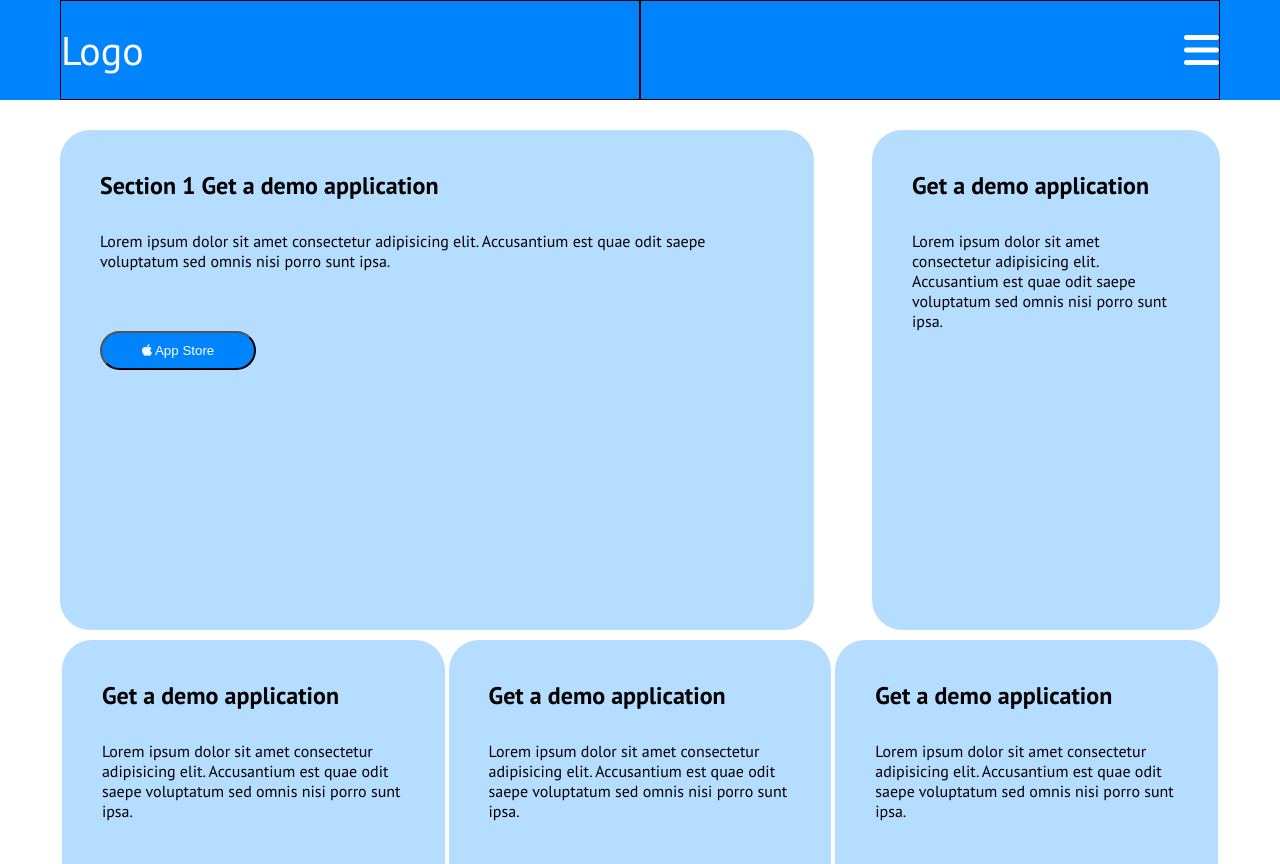
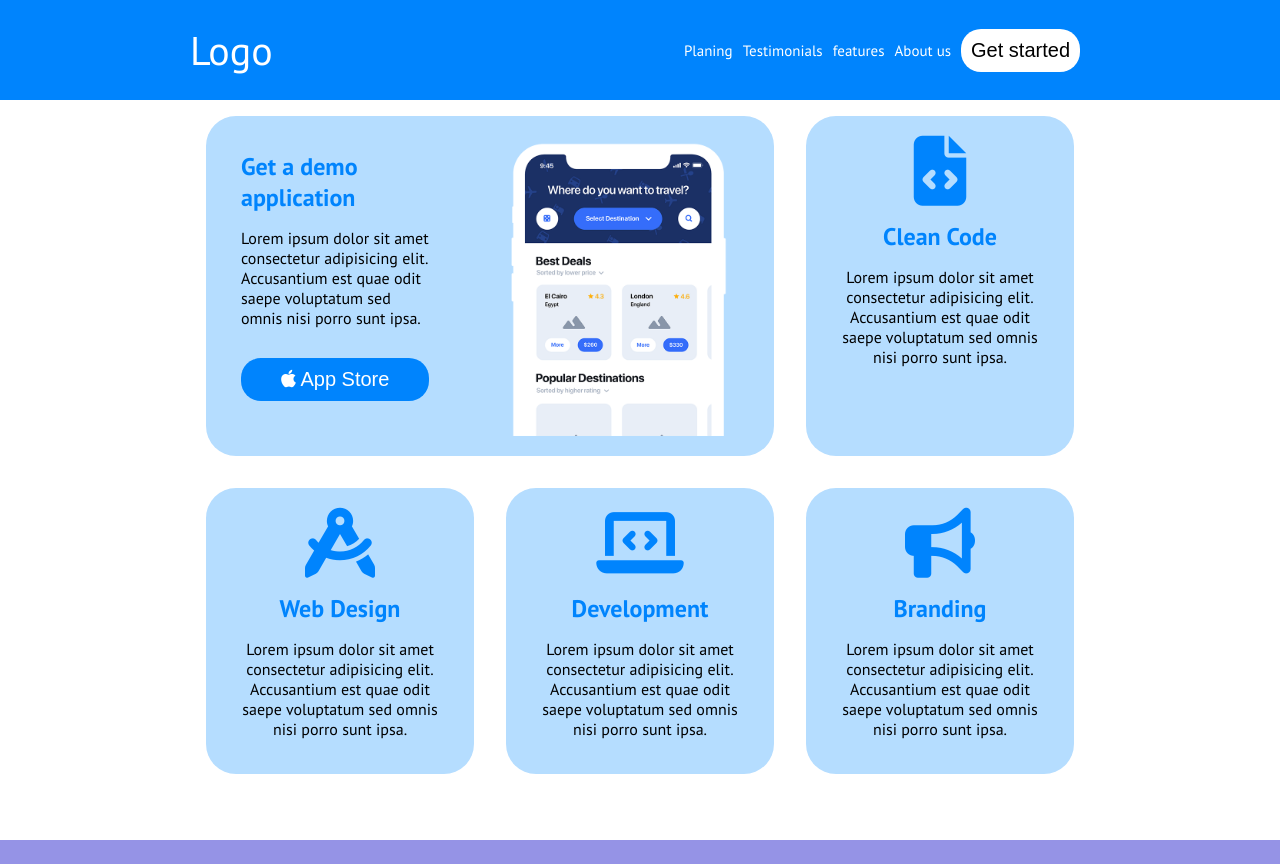
Before and after one commit to Steveh77/htmlcss-responsive-layout, a plain HTML site: page index.html in a window 1280 px wide. Shown: the top 864 px of the page. Drawn offline with Linux system fonts and the light colour scheme.

Commit message:
fixed nav and section 1

```diff
--- a/css/style.css
+++ b/css/style.css
@@ -7,6 +7,9 @@ body{
     margin: 0;
     box-sizing: border-box;
 }
+
+
+
 /* Utils */
 .container{
     display: flex;
@@ -19,17 +22,20 @@ body{
 .d-flex{
     display: flex;
 }
-.m-20{
-    margin: 30px;
+.m-15{
+    margin: 15px;
 }
 .p-20{
-    padding: 10px;
+    padding: 20px;
 }
 .p-bottom50{
     padding-bottom: 50px;
 }
 .w-50{
     width: 50%;
+}
+.w-100{
+    width: 100%;
 }
 .flex-end{
     display: flex;
@@ -48,12 +54,23 @@ body{
 .b-radius30{
     border-radius: 30px;
 }
+.text-center{
+    text-align: center;
+}
 h3{
     text-align: center;
 }
+.font-size70px{
+    font-size: 70px;
+}
+
+
 /* colors */
 .white{
     color: white;
+}
+.blue{
+    color: rgb(0,132,253);
 }
 .bg-pink{
     background-color: rgb(149,147,230);
@@ -74,39 +91,95 @@ h3{
 
 /* HEADER */
 nav{
+    position: fixed;
     width: 100%;
     height: 100px;
     background-color: rgb(0,132,253);
 }
+.hamburgher-menu{
+    display: flex;
+}
+.main-menu-desktop{
+    display: none;
+}
+.main-menu-desktop,a{
+    align-items: center;
+    font-size: 15px;
+    padding-right: 10px;
+    text-decoration: none;
+    color: #fff;
+}
+.nav-btn{
+    padding: 10px;
+    color: black;
+    background-color: white;
+}
 /* MAIN */
+/* section 1 */
+main{
+    padding-top: 100px;
+}
 .cells{
     width: 100%;
-    min-height: 500px;
-    margin-top: 30px;
-}
-@media screen and (min-width:768px) {
-    #r-65{
-        width: 65%;
-        margin-right: 5%;
-    }
-    #r-30{
-        width: 30%;
-    }
-    .r-30{
-        margin: 10px auto;
-        width: 33%;
-
-    }
-    .cells.border.bg-pink,
-    .cells.b-radius30.bg-white.border{
-        min-height: 300px;
-    }
+    margin-top: 20px;
 }
 button{
     padding: 10px 40px 10px 40px;
     border-radius: 20px;
     color: white;
     background-color: rgb(0,132,253);
+    font-size: 20px;
+    border: none;
 }
+.img-phone{
+    display: block;
+    margin: auto;
+    height:300px;
+}
+/* section 2 */
 
-/* section 3 */
+
+
+
+
+
+
+
+
+
+
+
+/* TABLET */
+@media screen and (min-width:768px) {
+    .r-65{
+        width: calc(100%/3*2 - 2rem);
+        margin: 1rem;
+    }
+    .r-30{
+        width: calc(100%/3 - 2rem);
+        margin: 1rem;
+    }
+
+    .cells.border.bg-pink,
+    .cells.b-radius30.bg-white.border{
+        min-height: 300px;
+    }
+}
+/* DESKTOP */
+@media screen and (min-width:1200px) {
+    .container{
+        max-width: 900px;
+        margin: 0 auto;
+    }
+    .hamburgher-menu{
+        display: none;
+    }
+
+    .main-menu-desktop{
+        display: flex;
+    }
+
+    .cells.b-radius30.bg-lblue.r-65{
+        display: flex;
+    }
+}
--- a/index.html
+++ b/index.html
@@ -16,58 +16,75 @@
     <header>
         <nav>
             <div class="container d-flex white f-size50px">
-                <div class="w-50 align-center border">Logo</div>
-                <div class="w-50 align-center flex-end border"><i class="fa-solid fa-bars"></i></div>
+                <div class="w-50 align-center">Logo</div>
+                <div class="w-50 align-center flex-end">
+                    <i class="fa-solid fa-bars hamburgher-menu"></i>
+                    <div class="main-menu-desktop">
+                        <a href="s">Planing</a>
+                        <a href="s">Testimonials</a>
+                        <a href="s">features</a>
+                        <a href="s">About us</a>
+                        <button class="nav-btn">Get started</button>
+                    </div>
+                </div>
             </div>
         </nav>
     </header>
     <!-- MAIN -->
+
     <main>
         <section class="container p-bottom50">
             <!-- section 1 -->
-            <!-- 65% + 5%margin + 30% -->
-            <div class="cells b-radius30 bg-lblue" id="r-65">
+            <!-- card 1 -->
+            <div class="cells b-radius30 bg-lblue r-65">
                 <div class="row p-20">
-                    <h2 class="m-20"> Section 1 Get a demo application</h2>
-                    <p class="m-20">Lorem ipsum dolor sit amet consectetur adipisicing elit. Accusantium est quae odit saepe voluptatum sed omnis nisi porro sunt ipsa.</p>
-                    <button class="m-20"><i class="fa-brands fa-apple"></i> App Store</button>
+                    <h2 class="m-15 blue">Get a demo application</h2>
+                    <p class="m-15">Lorem ipsum dolor sit amet consectetur adipisicing elit. Accusantium est quae odit saepe voluptatum sed omnis nisi porro sunt ipsa.</p>
+                    <button class="m-15"><i class="fa-brands fa-apple"></i> App Store</button>
+                </div>
+                <div class="row p-20">
+                    <img src="img/phone.png" alt="" class="img-phone">
+                </div>
+            </div>
+            <!-- card 2 -->
+            <div class="cells b-radius30 bg-lblue r-30">
+                <div class="row p-20 text-center">
+                    <i class="fa-solid fa-file-code font-size70px blue" ></i>
+                    <h2 class="m-15 blue">Clean Code</h2>
+                    <p class="m-15">Lorem ipsum dolor sit amet consectetur adipisicing elit. Accusantium est quae odit saepe voluptatum sed omnis nisi porro sunt ipsa.</p>
                 </div>
             </div>
 
-            <div class="cells b-radius30 bg-lblue"  id="r-30">
-                <div class="row p-20">
-                    <h2 class="m-20">Get a demo application</h2>
-                    <p class="m-20">Lorem ipsum dolor sit amet consectetur adipisicing elit. Accusantium est quae odit saepe voluptatum sed omnis nisi porro sunt ipsa.</p>
-                </div>
-            </div>
-
-            <!-- 30% -->
-
+            <!-- card 3 -->
             <div class="cells b-radius30 bg-lblue  r-30">
-                <div class="row p-20">
-                    <h2 class="m-20">Get a demo application</h2>
-                    <p class="m-20">Lorem ipsum dolor sit amet consectetur adipisicing elit. Accusantium est quae odit saepe voluptatum sed omnis nisi porro sunt ipsa.</p>
+                <div class="row p-20 text-center">
+                    <i class="fa-solid fa-compass-drafting font-size70px blue"></i>
+                    <h2 class="m-15 blue">Web Design</h2>
+                    <p class="m-15">Lorem ipsum dolor sit amet consectetur adipisicing elit. Accusantium est quae odit saepe voluptatum sed omnis nisi porro sunt ipsa.</p>
                 </div>
             </div>
 
             <div class="cells b-radius30 bg-lblue  r-30">
-                <div class="row p-20">
-                    <h2 class="m-20">Get a demo application</h2>
-                    <p class="m-20">Lorem ipsum dolor sit amet consectetur adipisicing elit. Accusantium est quae odit saepe voluptatum sed omnis nisi porro sunt ipsa.</p>
+                <div class="row p-20 text-center">
+                    <i class="fa-solid fa-laptop-code font-size70px blue"></i>
+                    <h2 class="m-15 blue">Development</h2>
+                    <p class="m-15">Lorem ipsum dolor sit amet consectetur adipisicing elit. Accusantium est quae odit saepe voluptatum sed omnis nisi porro sunt ipsa.</p>
                 </div>
             </div>
 
             <div class="cells b-radius30 bg-lblue  r-30">
-                <div class="row p-20">
-                    <h2 class="m-20">Get a demo application</h2>
-                    <p class="m-20">Lorem ipsum dolor sit amet consectetur adipisicing elit. Accusantium est quae odit saepe voluptatum sed omnis nisi porro sunt ipsa.</p>
+                <div class="row p-20 text-center">
+                    <i class="fa-solid fa-bullhorn font-size70px blue"></i>
+                    <h2 class="m-15 blue">Branding</h2>
+                    <p class="m-15">Lorem ipsum dolor sit amet consectetur adipisicing elit. Accusantium est quae odit saepe voluptatum sed omnis nisi porro sunt ipsa.</p>
                 </div>
             </div>
         </section>
         <!-- section 2 -->
         <section class="section-2 bg-pink p-bottom50">
             <div class="container">
-                <div class="cells border">
+                <div class="cells">
+                    <img src="img/planning1.png" alt="" class="w-100">
                     <h3>section 2 strategic plan</h3>
                 </div>
                 <div class="cells b-radius30 bg-white">
@@ -75,8 +92,27 @@
                 </div>
             </div>
         </section>
+
+
+
+
+
+
+
+
+
+
+
+
+
+
+
+
+
+
+
         <!-- section 3 -->
-        <section class="p-bottom50">
+        <!-- <section class="p-bottom50">
             <div class="container">
                 <div class="cells b-radius30 bg-white border">
                     <h3>section 3 we are committed experts partner</h3>
@@ -95,9 +131,9 @@
                     <h3>Bob</h3>
                 </div>
             </div>
-        </section>
+        </section> -->
         <!-- section 4 -->
-        <section class="bg-pink">
+        <!-- <section class="bg-pink">
 
             <div class="container">
                 <div class="cells b-radius30 border">
@@ -136,7 +172,7 @@
                 </div>
             </div>
 
-        </section>
+        </section> -->
     </main>
 
     <footer>
```
Also changed, not shown: img/about.jpg (added), img/logo.png (added), img/phone.png (added), img/planning1.png (added), img/planning2.png (added), img/testimonial1.jpg (added), img/testimonial2.jpg (added), img/testimonial3.jpg (added).
